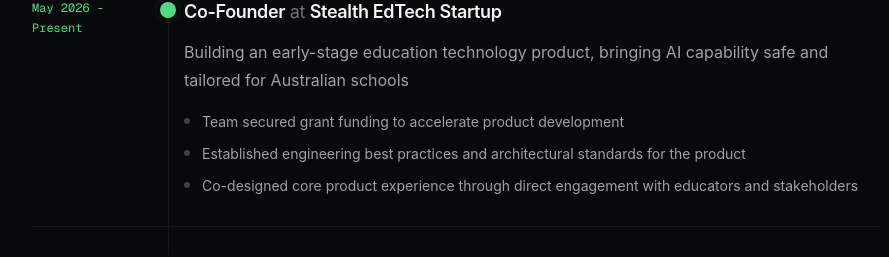
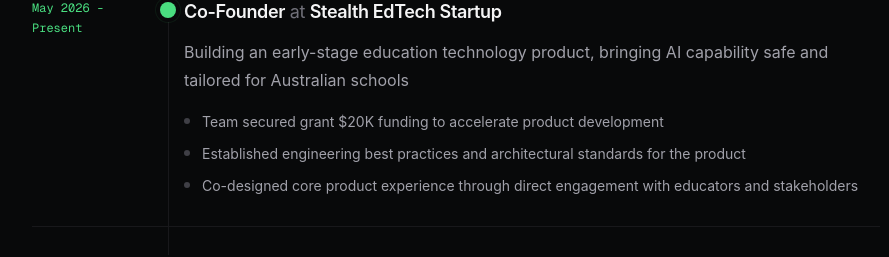
Before and after one commit to Arsam-Abbaszadeh/personal-portfolio-website, a React (Vite) app: page / in a window 1280 px wide. Shown: the part 600-857 px from the top of the page, without its empty margins (184-1073 px from the left). Built offline with nearby package versions, Linux system fonts and the light colour scheme.

Commit message:
add grant funding amount

```diff
--- a/src/content.ts
+++ b/src/content.ts
@@ -68,7 +68,7 @@ export const workTimeline: TimelineItem[] = [
     description:
       "Building an early-stage education technology product, bringing AI capability safe and tailored for Australian schools",
     bullets: [
-      "Team secured grant funding to accelerate product development",
+      "Team secured grant $20K funding to accelerate product development",
       "Established engineering best practices and architectural standards for the product",
       "Co-designed core product experience through direct engagement with educators and stakeholders",
     ],
```
